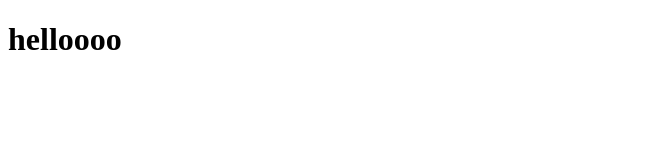
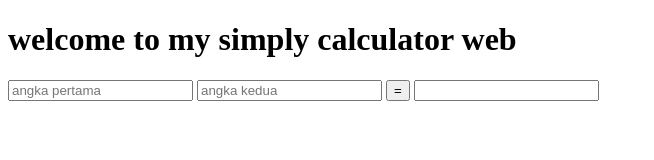
Before and after one commit to arifincesar/multisolusi, a plain HTML site: page index.html in a window 1280 px wide. Shown: the whole page, without its empty margins (0-654 px from the left). Drawn offline with Linux system fonts and the light colour scheme.

Commit message:
nyoba nambah fitur pertambahan dengan dua buah bilang menggunakan javascript

```diff
--- a/index.html
+++ b/index.html
@@ -6,9 +6,25 @@
     <meta name="viewport" content="width=
     , initial-scale=1.0">
     <title>Simple Calculator</title>
+
+
 </head>
 <body>
-    <h1>helloooo</h1>
+    <form name="kalkulator">
+    <h1>welcome to my simply calculator web</h1>
+    <input type="number" name="angkapertama" class="form-control" placeholder="angka pertama" aria-label="angka pertama">
+    <input type="number" name="angkakedua" class="form-control" placeholder="angka kedua" aria-label="angka kedua">
+    <button type="button" onclick="tambah()" value="+">=</button>
+    <input type="number" name="hasil" class="form-control" placeholder="" aria-label="hasil">
+    </form>
 
+    <script type="text/javascript">
+        function tambah(){
+            var angkapertama = parseFloat(document.kalkulator.angkapertama.value);
+            var angkakedua = parseFloat(document.kalkulator.angkakedua.value);
+            var hasil = angkapertama+angkakedua;
+            document.kalkulator.hasil.value=hasil;
+        }
+    </script>
 </body>
 </html>
```
